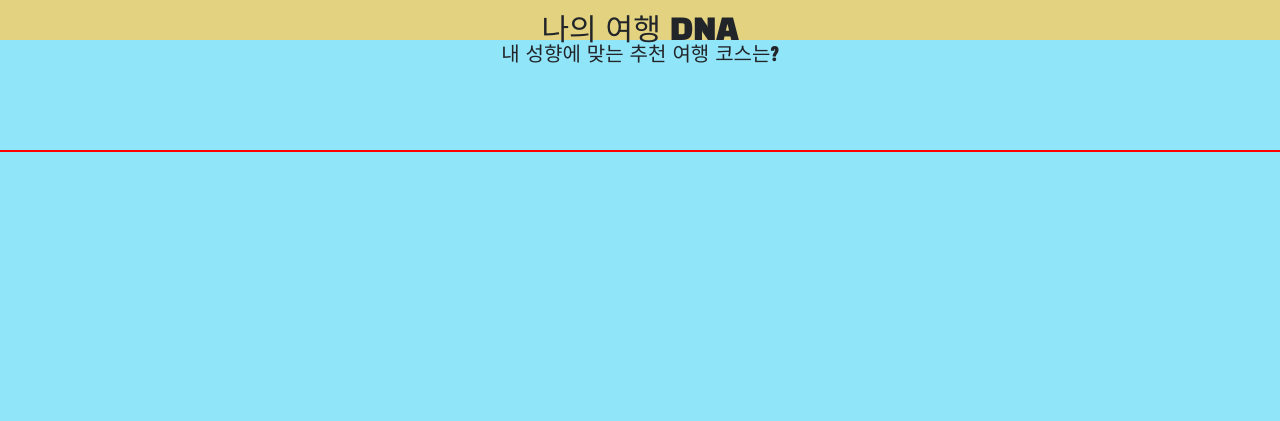
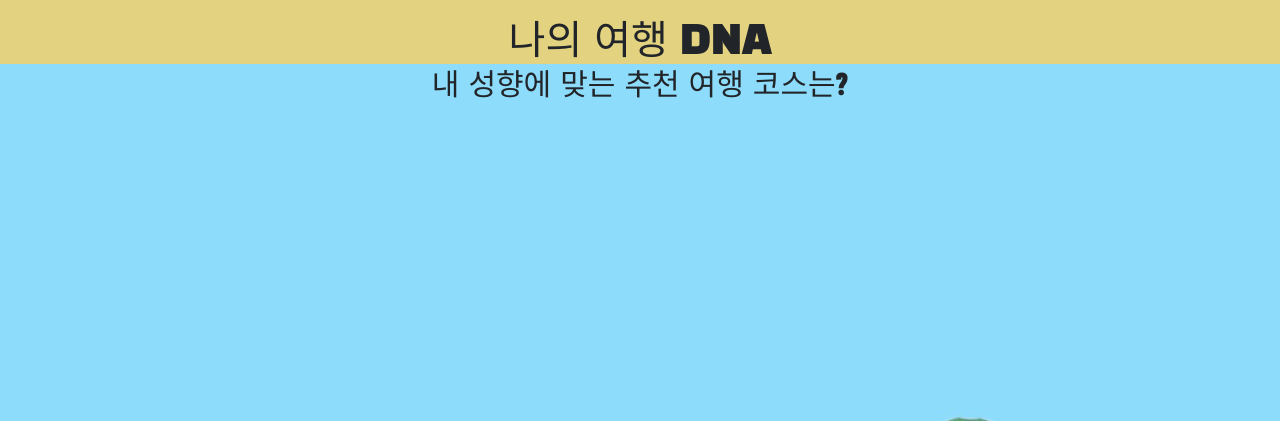
Before and after one commit to jiyoung456/travel_mbti, a Flask app: page /result.html in a window 1280 px wide. Shown: the top 421 px of the page. Run offline with Flask 3, Linux system fonts and the light colour scheme; parts of the project's set-up code (start-up, migrations or seed data) failed here and were passed over; some web fonts are replaced.

Commit message:
해커톤 완성

```diff
--- a/app.py
+++ b/app.py
@@ -71,11 +71,11 @@ def test_code(user_choices, user_info):
         (results['GENDER'] == traveler['GENDER']) &
         (results['AGE_GRP'] == traveler['AGE_GRP']) &
         (results['TRAVEL_STYL_1'] == traveler['TRAVEL_STYL_1']) &
-        (results['TRAVEL_STYL_2'] == traveler['TRAVEL_STYL_2']) &
-        (results['TRAVEL_STYL_5'] == traveler['TRAVEL_STYL_5']) &
-        # (results['TRAVEL_STYL_6'] == traveler['TRAVEL_STYL_6']) &
-        # (results['TRAVEL_STYL_7'] == traveler['TRAVEL_STYL_7']) &
-        (results['TRAVEL_STYL_8'] == traveler['TRAVEL_STYL_8'])
+        # (results['TRAVEL_STYL_2'] == traveler['TRAVEL_STYL_2']) &
+        (results['TRAVEL_STYL_5'] == traveler['TRAVEL_STYL_5'])&
+        (results['TRAVEL_STYL_6'] == traveler['TRAVEL_STYL_6'])
+        # (results['TRAVEL_STYL_7'] == traveler['TRAVEL_STYL_7'])
+        # (results['TRAVEL_STYL_8'] == traveler['TRAVEL_STYL_8'])
     ]
 
     # 필터링된 결과가 없으면 빈 결과를 반환
@@ -99,7 +99,11 @@ def test_code(user_choices, user_info):
         print("결과를 계산할 수 없습니다.")
         return pd.DataFrame([], columns=['VISIT_AREA_NM', 'SCORE'])
 
+    #중복제거
+    results = results.drop_duplicates(keep='first')
+
     top_area = results.sort_values('SCORE', ascending=False)[:10]
+    top_area['SCORE'] = top_area['SCORE'].round(2)
     print(top_area)
     return top_area
 
--- a/static/css/result.css
+++ b/static/css/result.css
@@ -1,19 +1,18 @@
 body {
-  /* Cover the entire page */
+  background-image: url("/static/images/result-bg.jpg"); /* Cover the entire page */
   background-size: cover;
   background-position: center; /* Center the background image */
   background-repeat: no-repeat; /* Do not repeat the image */
   background-attachment: fixed; /* Keep the background fixed during scrolling *          /* Full viewport height */
   margin: 0; /* Remove default margin */
   padding: 0;
-  background-color: #91e5f8;
 }
 
 .header {
   background-color: rgb(227, 211, 129);
-  height: 5vh;
+  height: 8vh;
   text-align: center;
-  font-size: 30px;
+  font-size: 40px;
   font-weight: 900;
   padding-top: 0.3em;
   font-family: "Black Han Sans", sans-serif;
@@ -23,7 +22,7 @@ body {
 
 .result-bar {
   text-align: center;
-  font-size: 20px;
+  font-size: 30px;
   font-weight: 600;
   font-family: "Black Han Sans", sans-serif;
   font-weight: 400;
@@ -31,6 +30,11 @@ body {
 }
 
 .result-content {
-  border: 1px solid red;
-  margin-top: 5em;
+  /* border: 1px solid red; */
+  margin-top: 3em;
+  padding-left: 3em;
+  font-size: x-large;
+  font-family: "Black Han Sans", sans-serif;
+  font-weight: 400;
+  font-style: normal;
 }
--- a/templates/index.html
+++ b/templates/index.html
@@ -35,8 +35,8 @@
       </div>
     </div>
 <div class="question-area" data-question="play_no_play">
-      <div class="question-box" data-value="play">체험</div>
-      <div class="question-box" data-value="no-play">휴양</div>
+      <div class="question-box" data-value="play">액티비티가 <br>좋아!</div>
+      <div class="question-box" data-value="no-play">나는 쉴래!</div>
     </div>
     <div class="question-area" data-question="photo_memory">
       <div class="question-box" data-value="photo">남는 건 <br />사진 뿐</div>
```
Also changed, not shown: ~$df_final_noarr.csv (deleted, +0 -1 lines), static/images/result-bg.jpg (added).
